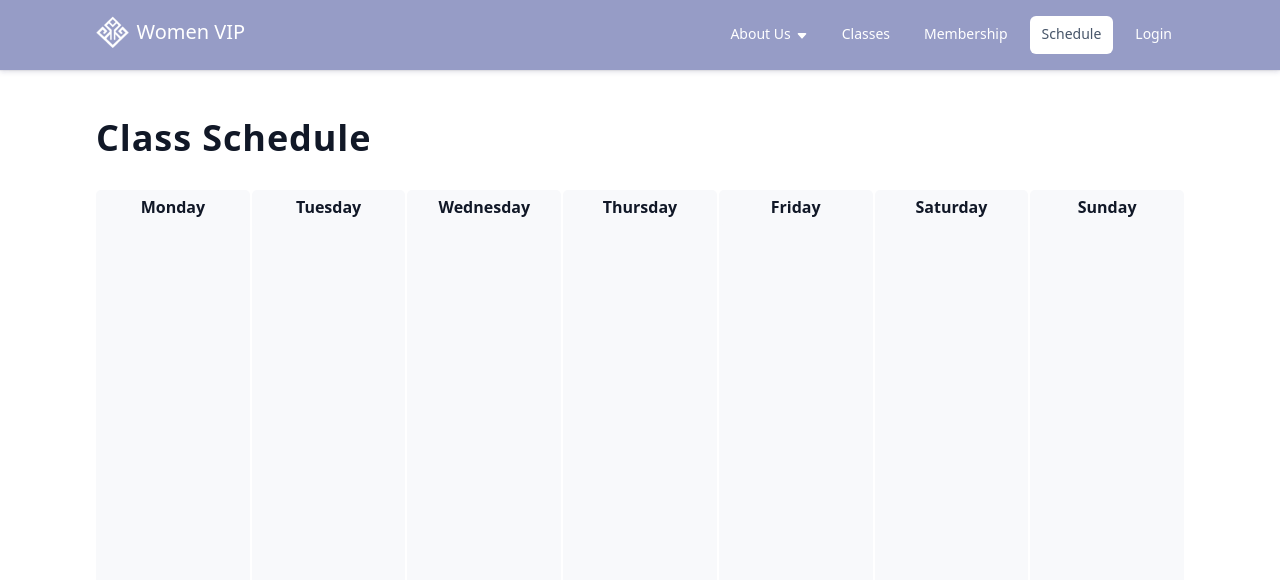
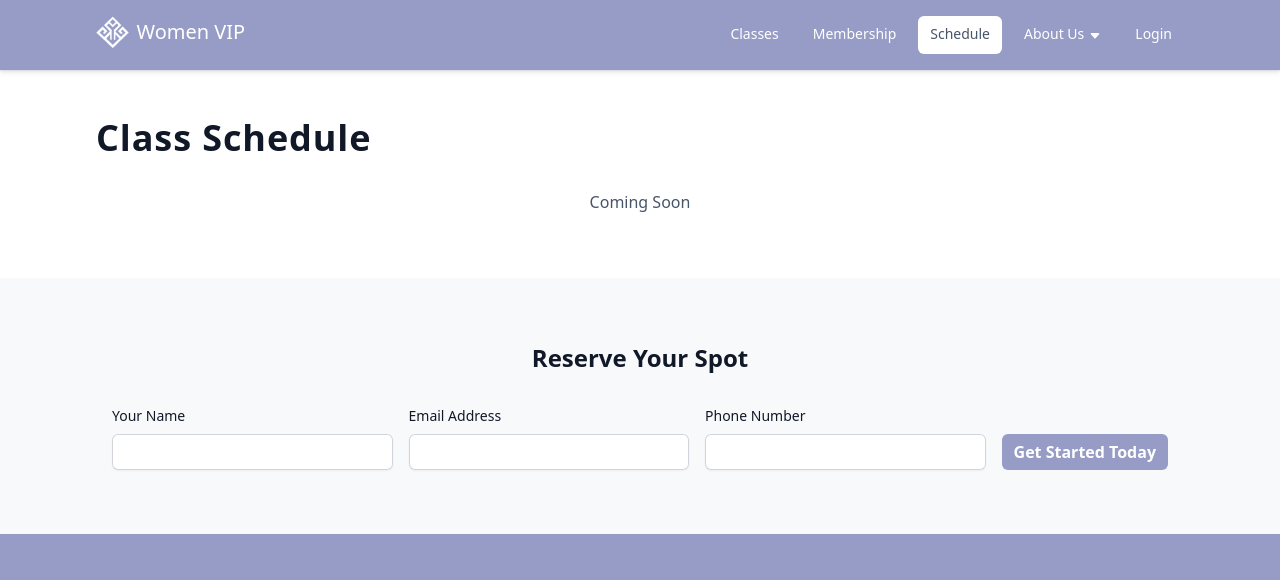
Before and after one commit to TGA-Academy/TGA-Academy.github.io, a Jekyll site: the page built from pages/schedule.html, in a window 1280 px wide and 1400 px high. Shown: the top 580 px of the window. Built offline with Jekyll 4.4.1, drawn with Linux system fonts in a browser that asks for light colours; some of the changed text lies outside the part shown; grey boxes are pictures that could not be loaded.

Commit message:
schedule page

```diff
--- a/_includes/layout/nav.html
+++ b/_includes/layout/nav.html
@@ -9,6 +9,21 @@
     </button>
 
     <ul data-nav>
+      <li>
+        <a href="/classes" class="{% if page.name contains "classes" %}active{% endif %}">
+          Classes
+        </a>
+      </li>
+      <li>
+        <a href="/membership" class="{% if page.name contains "membership" %}active{% endif %}">
+          Membership
+        </a>
+      </li>
+      <li>
+        <a href="/schedule" class="{% if page.name contains "schedule" %}active{% endif %}">
+          Schedule
+        </a>
+      </li>
       <li>
         {% assign about_pages = "/meet-the-team, /our-story" | split: ", " %}
         <a href="#" data-nav-dropdown class="{% if about_pages contains page.url %}active{% endif %}">
@@ -27,21 +42,6 @@
         </ul>
       </li>
       <li>
-        <a href="/classes" class="{% if page.name contains "classes" %}active{% endif %}">
-          Classes
-        </a>
-      </li>
-      <li>
-        <a href="/membership" class="{% if page.name contains "membership" %}active{% endif %}">
-          Membership
-        </a>
-      </li>
-      <li>
-        <a href="/schedule" class="{% if page.name contains "schedule" %}active{% endif %}">
-          Schedule
-        </a>
-      </li>
-      <li>
         <a href="https://women-vip.gymdesk.com/login" target="_blank">Login</a>
       </li>
     </ul>
--- a/_includes/leads_form.html
+++ b/_includes/leads_form.html
@@ -1,8 +1,8 @@
 <form data-leads-form method="post" action="/contact" id="leads-form" class="formatted-form">
   <div class="success-message">
-    <h3>
+    <h2>
       Thank You For Your Interest!
-    </h3>
+    </h2>
     <p>
       We’ll be in touch with you shortly.
     </p>
@@ -14,9 +14,9 @@
   </div>
 
   <div class="failure-message">
-    <h3>
+    <h2>
       Something Went Wrong :(
-    </h3>
+    </h2>
     <p>
       Please call or text us at
       <a href="tel:+17785555555">(778) 555-5555</a> or email us at
@@ -26,9 +26,9 @@
   </div>
 
   <div class="form">
-    <h3>
+    <h2>
       Reserve Your Spot
-    </h3>
+    </h2>
 
     <input type="hidden" name="external" value="1">
 
--- a/assets/css/main.css
+++ b/assets/css/main.css
@@ -408,8 +408,11 @@ footer {
 
 /* -- Leads Form ----------------------------------------------------------- */
 form.formatted-form {
+  .form-fields {
+    display:     flex;
+    align-items: flex-end;
+    gap:         1rem;
     .form-field {
-    margin-bottom: 24px;
       label {
         display:       block;
         margin-bottom: 5px;
@@ -443,7 +446,13 @@ form.formatted-form {
         padding-right:       2.5rem;
       }
     }
+    > * {
+      flex:          1 1 0;
+      margin-bottom: 0;
+    }
     button {
+      flex:             0;
+      white-space:      nowrap;
       background-color: var(--vip-primary);
       color:            white;
       padding:          6px 12px;
@@ -454,15 +463,12 @@ form.formatted-form {
       }
     }
   }
+}
 
 form[data-leads-form] {
-  background-color: var(--vip-gray);
-  flex-shrink:      0;
-  width:            350px;
-  box-shadow:       var(--shadow);
   padding:          1rem;
   border-radius:    6px;
-  h3 {
+  h2 {
     text-align: center;
   }
   .success-message,
@@ -492,6 +498,14 @@ form[data-leads-form] {
   form[data-leads-form] {
     width:         100%;
     margin-bottom: 0;
+  }
+  .formatted-form {
+    .form-fields {
+      display: block;
+      > * {
+        margin-bottom: 24px;
+      }
+    }
   }
 }
 
@@ -534,55 +548,10 @@ form[data-leads-form] {
       }
     }
   }
-  .form-wrapper {
-    .formatted-form {
-      h3 {
-        font-size:     1.5rem;
-        line-height:   2rem;
-        font-weight:   600;
-        margin-bottom: 2rem;
-      }
-      width:            100%;
-      background-color: transparent;
-      box-shadow:       none;
-      padding:          0;
-      .form-fields {
-        display:     flex;
-        align-items: flex-end;
-        gap: 1rem;
-        > * {
-          flex:          1 1 0;
-          margin-bottom: 0;
-        }
-        button {
-          flex:        0;
-          white-space: nowrap;
-        }
-      }
-    }
-  }
-}
-
-@media (max-width: 768px) {
-  .page-index {
-    .form-wrapper {
-      .formatted-form {
-        .form-fields {
-          display: block;
-          > * {
-            margin-bottom: 24px;
-          }
-        }
-      }
-    }
-  }
 }
 
 /* -- Schedule ------------------------------------------------------------- */
 body.page-schedule {
-  --color-adult-all-transitions: #6ba89d;
-  --color-adult-all-submissions: #e21944;
-
   .r-calendar {
     display:               grid;
     grid-template-columns: auto 1fr;
@@ -606,7 +575,7 @@ body.page-schedule {
   .r-calendar-day-events {
     display:            grid;
     gap:                2px;
-    grid-template-rows: repeat(16, 50px);
+    grid-template-rows: repeat(10, 50px);
   }
   .r-calendar-day-event {
     display:          flex;
@@ -615,47 +584,16 @@ body.page-schedule {
     padding:          10px;
     text-align:       center;
     color:            #fff;
-    background-color: #f5f5f5;
+    background-color: var(--vip-primary);
     border-radius:    5px;
     font-size:        14px;
   }
   .r-calendar-day-event-time {
     font-weight: 600;
   }
-  .r-calendar-day-event-gi {
-    font-style: italic;
-  }
-  .r-event-defence {
-    background-color: var(--color-womens-defence);
-  }
-  .r-event-private {
-    background-color: #0076a8;
-  }
-  .r-event-kids {
-    background-color: #9d2273;
-  }
-  .r-event-teens {
-    background-color: #697da2;
-  }
-  .r-event-adult-all-transitions {
-    background-color: var(--color-adult-all-transitions);
-  }
-  .r-event-adult-all-submissions {
-    background-color: var(--color-adult-all-submissions);
-  }
-  .r-event-adult-beginners {
-    background-color: black;
-  }
-  .r-event-open-mat {
-    background-color: #009aa4;
-  }
   .r-event-off {
     background-color: var(--vip-gray);
     color: #212529;
-  }
-  .r-event-kids-teens {
-    background-color: #697da2;
-    background-image: linear-gradient(to bottom right, #9d2273, #697da2);
   }
 
   .r-event-start-1  { grid-row-start: 1; }
@@ -669,12 +607,6 @@ body.page-schedule {
   .r-event-start-9  { grid-row-start: 9; }
   .r-event-start-10 { grid-row-start: 10; }
   .r-event-start-11 { grid-row-start: 11; }
-  .r-event-start-12 { grid-row-start: 12; }
-  .r-event-start-13 { grid-row-start: 13; }
-  .r-event-start-14 { grid-row-start: 14; }
-  .r-event-start-15 { grid-row-start: 15; }
-  .r-event-start-16 { grid-row-start: 16; }
-  .r-event-start-17 { grid-row-start: 17; }
   .r-event-end-1  { grid-row-end: 1; }
   .r-event-end-2  { grid-row-end: 2; }
   .r-event-end-3  { grid-row-end: 3; }
@@ -687,21 +619,6 @@ body.page-schedule {
   .r-event-end-10 { grid-row-end: 10; }
   .r-event-end-11 { grid-row-end: 11; }
   .r-event-end-12 { grid-row-end: 12; }
-  .r-event-end-13 { grid-row-end: 13; }
-  .r-event-end-14 { grid-row-end: 14; }
-  .r-event-end-15 { grid-row-end: 15; }
-  .r-event-end-16 { grid-row-end: 16; }
-  .r-event-end-17 { grid-row-end: 17; }
-
-  p.transitions-focus {
-    color: var(--color-adult-all-transitions);
-  }
-  p.submissions-focus {
-    color: var(--color-adult-all-submissions);
-  }
-  p.womens-defence {
-    color: var(--color-womens-defence);
-  }
 
   @media (max-width: 991.98px) {
     .r-calendar,
--- a/pages/schedule.html
+++ b/pages/schedule.html
@@ -9,6 +9,11 @@ permalink: /schedule
     Class Schedule
   </h1>
 
+  <p class="text-center">
+    Coming Soon
+  </p>
+
+  <!--
   <div class="r-calendar">
     <div class="r-calendar-days">
       <div class="r-calendar-day">
@@ -16,8 +21,8 @@ permalink: /schedule
           Monday
         </div>
         <div class="r-calendar-day-events">
-          <div class="r-calendar-day-event r-event-start-1 r-event-end-17 r-event-off">
-            TBA
+          <div class="r-calendar-day-event r-event-start-1 r-event-end-12 r-event-off">
+            No Classes
           </div>
         </div>
       </div>
@@ -27,8 +32,10 @@ permalink: /schedule
           Tuesday
         </div>
         <div class="r-calendar-day-events">
-          <div class="r-calendar-day-event r-event-start-1 r-event-end-17 r-event-off">
-            TBA
+          <div class="r-calendar-day-event r-event-start-2 r-event-end-4">
+            <div class="r-calendar-day-event-time">
+              9:30 - 10:30am
+            </div>
           </div>
         </div>
       </div>
@@ -38,8 +45,8 @@ permalink: /schedule
           Wednesday
         </div>
         <div class="r-calendar-day-events">
-          <div class="r-calendar-day-event r-event-start-1 r-event-end-17 r-event-off">
-            TBA
+          <div class="r-calendar-day-event r-event-start-1 r-event-end-12 r-event-off">
+            No Classes
           </div>
         </div>
       </div>
@@ -49,8 +56,8 @@ permalink: /schedule
           Thursday
         </div>
         <div class="r-calendar-day-events">
-          <div class="r-calendar-day-event r-event-start-1 r-event-end-17 r-event-off">
-            TBA
+          <div class="r-calendar-day-event r-event-start-1 r-event-end-12 r-event-off">
+            No Classes
           </div>
         </div>
       </div>
@@ -60,8 +67,10 @@ permalink: /schedule
           Friday
         </div>
         <div class="r-calendar-day-events">
-          <div class="r-calendar-day-event r-event-start-1 r-event-end-17 r-event-off">
-            TBA
+          <div class="r-calendar-day-event r-event-start-8 r-event-end-10">
+            <div class="r-calendar-day-event-time">
+              6:30 - 7:30pm
+            </div>
           </div>
         </div>
       </div>
@@ -71,8 +80,10 @@ permalink: /schedule
           Saturday
         </div>
         <div class="r-calendar-day-events">
-          <div class="r-calendar-day-event r-event-start-1 r-event-end-17 r-event-off">
-            TBA
+          <div class="r-calendar-day-event r-event-start-1 r-event-end-3">
+            <div class="r-calendar-day-event-time">
+              9 - 10am
+            </div>
           </div>
         </div>
       </div>
@@ -82,11 +93,20 @@ permalink: /schedule
           Sunday
         </div>
         <div class="r-calendar-day-events">
-          <div class="r-calendar-day-event r-event-start-1 r-event-end-17 r-event-off">
-            TBA
+          <div class="r-calendar-day-event r-event-start-1 r-event-end-3">
+            <div class="r-calendar-day-event-time">
+              9 - 10am
+            </div>
           </div>
         </div>
       </div>
     </div>
   </div>
+  -->
 </section>
+
+<div class="section-bg">
+  <section class="form-wrapper">
+    {% include leads_form.html %}
+  </section>
+</div>
```
Also changed, not shown: other parts of pages/schedule.html (+1 -1 lines), pages/index.html (+11 -5 lines). Lines whose indentation alone changed are shown as unchanged.
